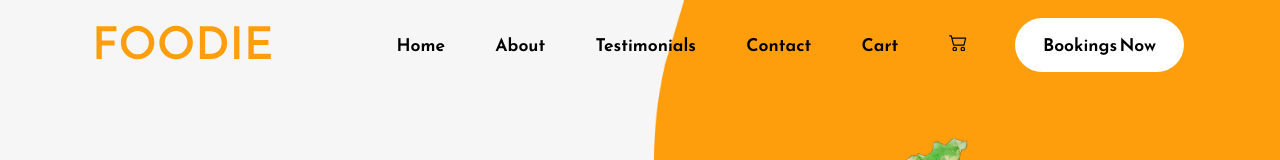
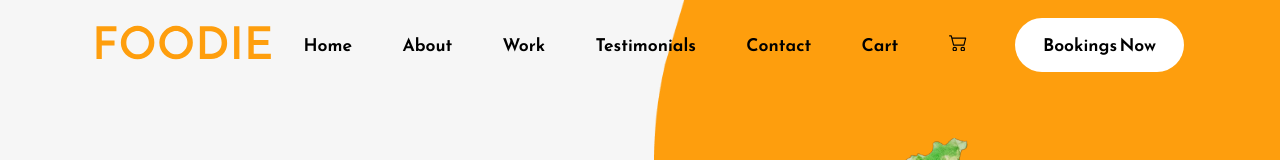
Before and after one commit to atlascipri/react-foodie-landing-page, a React (Create React App) app: page / in a window 1280 px wide. Shown: the top 160 px of the page. Built offline with nearby package versions, Linux system fonts and the light colour scheme.

Commit message:
fix: ajusta itens do navbar

```diff
--- a/src/App.js
+++ b/src/App.js
@@ -5,6 +5,7 @@ import About from './Components/About.js'
 import Work from './Components/Work.js'
 import Testimonials from './Components/Testimonials.js'
 import Contact from './Components/Contact.js'
+import Footer from './Components/Footer.js'
 
 function App() {
   return (
@@ -14,6 +15,7 @@ function App() {
       <Work> </Work>
       <Testimonials> </Testimonials>
       <Contact> </Contact>
+      <Footer> </Footer>
     </div>
   );
 }
--- a/src/Components/Navbar.js
+++ b/src/Components/Navbar.js
@@ -13,6 +13,7 @@ import {
 } from "@mui/material";
 import HomeIcon from "@mui/icons-material/Home";
 import InfoIcon from "@mui/icons-material/Info";
+import RestaurantIcon from '@mui/icons-material/Restaurant';
 import CommentRoundedIcon from "@mui/icons-material/CommentRounded";
 import PhoneRoundedIcon from "@mui/icons-material/PhoneRounded";
 import ShoppingCartRoundedIcon from "@mui/icons-material/ShoppingCartRounded";
@@ -27,6 +28,10 @@ const Navbar = () => {
     {
       text: "About",
       icon: <InfoIcon />,
+    },
+    {
+      text: "Work",
+      icon: <RestaurantIcon />,
     },
     {
       text: "Testimonials",
@@ -50,6 +55,7 @@ const Navbar = () => {
       <div className="navbar-links-container">
         <a href=""> Home </a>
         <a href=""> About </a>
+        <a href=""> Work </a>
         <a href=""> Testimonials </a>
         <a href=""> Contact </a>
         <a href=""> Cart </a>
```
Also changed, not shown: src/Components/Contact.js (+4 -4 lines).
